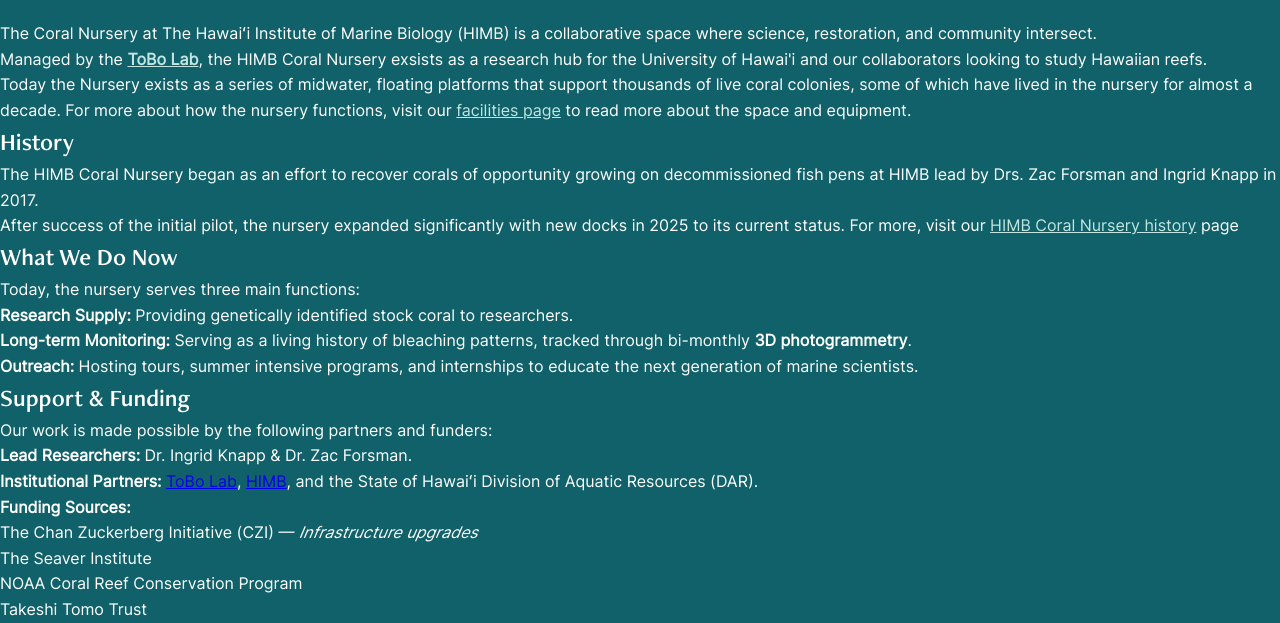
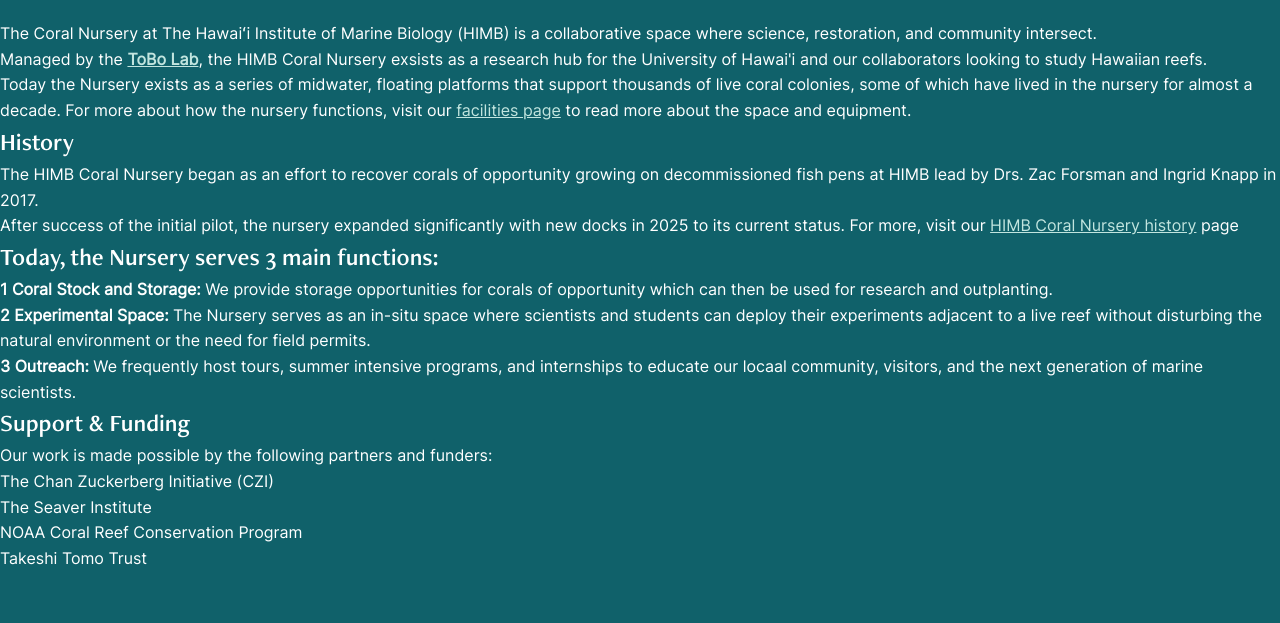
Before and after one commit to himb-coral-nursery/himb-coral-nursery.github.io, a Jekyll site: the page built from index.html, in a window 1280 px wide and 900 px high, scrolled down 717 px, cut to the strip 277-900 px from the top of the window. Built offline with Jekyll 4.4.1, drawn with Linux system fonts in a browser that asks for light colours; after the commit the page ends 1565 px from its top, so only the background shows below that.

Commit message:
Update index.html

```diff
--- a/index.html
+++ b/index.html
@@ -25,28 +25,21 @@
     <p>The HIMB Coral Nursery began as an effort to recover corals of opportunity growing on decommissioned fish pens at HIMB lead by Drs. Zac Forsman and Ingrid Knapp in 2017. </p>
     <p>After success of the initial pilot, the nursery expanded significantly with new docks in 2025 to its current status. For more, visit our <a href="/history/" style="color: #C2E5DF;">HIMB Coral Nursery history</a> page</p>
 
-    <h2>What We Do Now</h2>
-    <p>Today, the nursery serves three main functions:</p>
+    <h2>Today, the Nursery serves 3 main functions:</h2>
     <ol>
-      <li><strong>Research Supply:</strong> Providing genetically identified stock coral to researchers.</li>
-      <li><strong>Long-term Monitoring:</strong> Serving as a living history of bleaching patterns, tracked through bi-monthly <strong>3D photogrammetry</strong>.</li>
-      <li><strong>Outreach:</strong> Hosting tours, summer intensive programs, and internships to educate the next generation of marine scientists.</li>
+      <li><strong>1 Coral Stock and Storage:</strong> We provide storage opportunities for corals of opportunity which can then be used for research and outplanting.</li>
+      <li><strong>2 Experimental Space:</strong> The Nursery serves as an in-situ space where scientists and students can deploy their experiments adjacent to a live reef without disturbing the natural environment or the need for field permits.</li>
+      <li><strong>3 Outreach:</strong> We frequently host tours, summer intensive programs, and internships to educate our locaal community, visitors, and the next generation of marine scientists.</li>
     </ol>
 
     <h2>Support & Funding</h2>
     <p>Our work is made possible by the following partners and funders:</p>
     <ul>
-      <li><strong>Lead Researchers:</strong> Dr. Ingrid Knapp & Dr. Zac Forsman.</li>
-      <li><strong>Institutional Partners:</strong> <a href="http://tobolab.org/">ToBo Lab</a>, <a href="http://www.himb.hawaii.edu/">HIMB</a>, and the State of Hawaiʻi Division of Aquatic Resources (DAR).</li>
-      <li><strong>Funding Sources:</strong>
-        <ul>
-          <li>The Chan Zuckerberg Initiative (CZI) — <em>Infrastructure upgrades</em></li>
+          <li>The Chan Zuckerberg Initiative (CZI)</li>
           <li>The Seaver Institute</li>
           <li>NOAA Coral Reef Conservation Program</li>
           <li>Takeshi Tomo Trust</li>
         </ul>
-      </li>
-    </ul>
 
   </div>
 </section>
```
